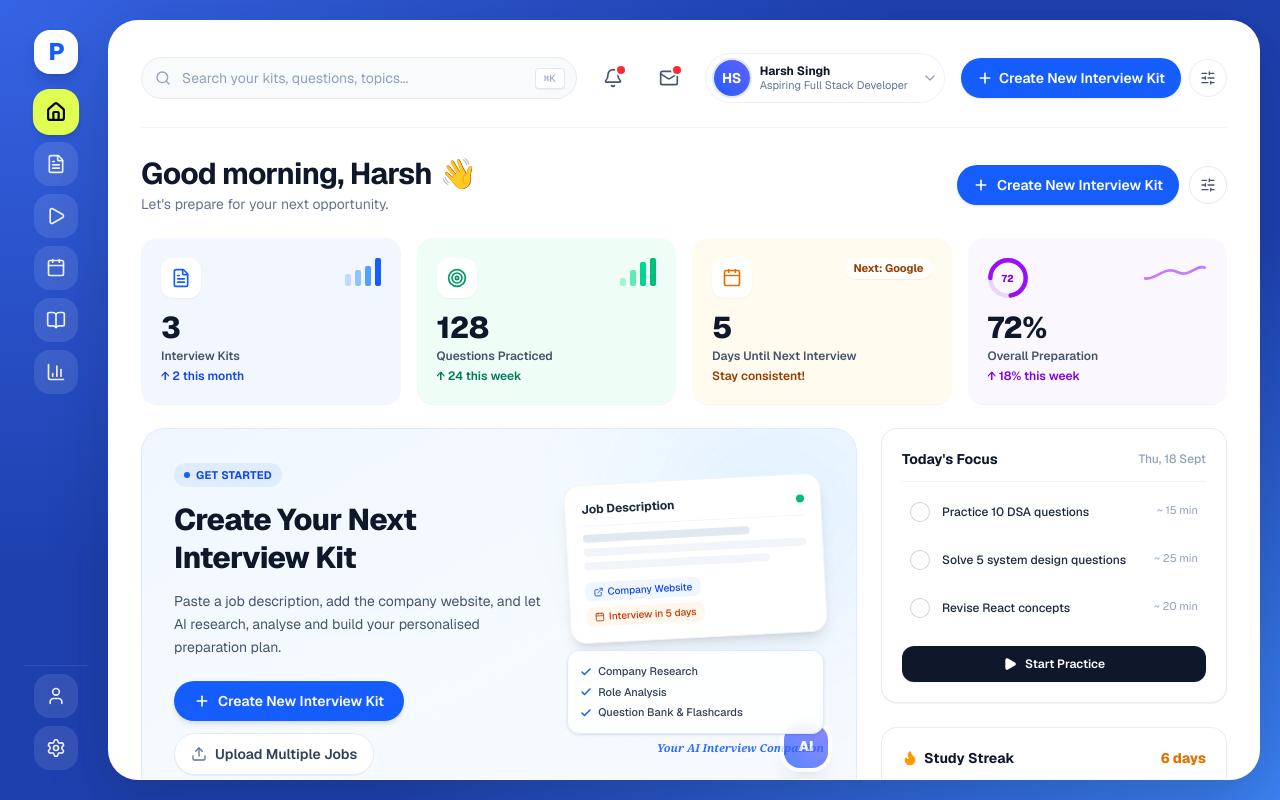
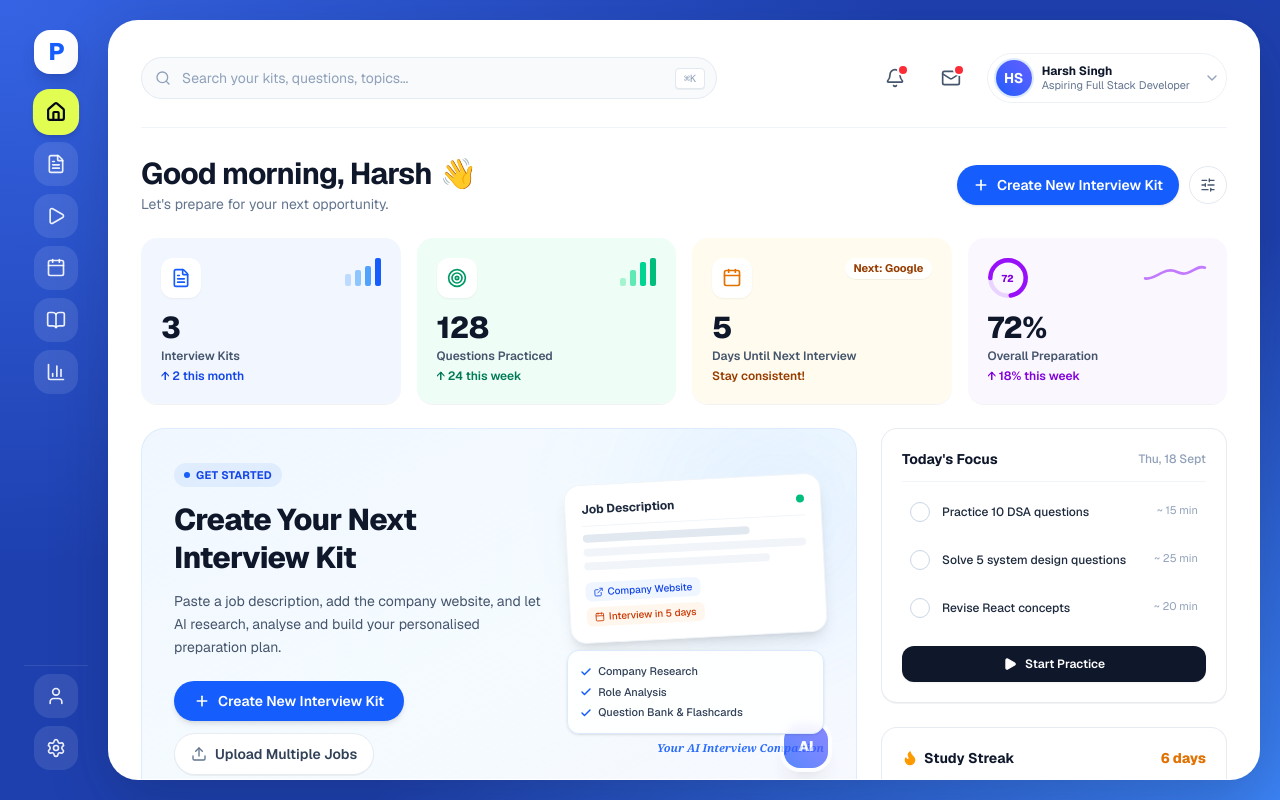
Before and after one commit to Harsh231075/trao, a Next.js app in the folder client/: page / in a window 1280 px wide. Built offline with nearby package versions, Linux system fonts and the light colour scheme.

Commit message:
style: remove create button and filter icon from header bar

```diff
--- a/client/src/components/Header.tsx
+++ b/client/src/components/Header.tsx
@@ -1,7 +1,7 @@
 "use client";
 
-import React, { useState } from "react";
-import { Search, Bell, Mail, ChevronDown, SlidersHorizontal, Plus } from "lucide-react";
+import { useState } from "react";
+import { Search, Bell, Mail, ChevronDown } from "lucide-react";
 
 interface HeaderProps {
   onOpenCreateKit?: () => void;
@@ -32,7 +32,7 @@ export default function Header({ onOpenCreateKit }: HeaderProps) {
         </div>
       </div>
 
-      {/* Right Controls: Notifications, Messages, User Profile, CTA */}
+      {/* Right Controls: Notifications, Messages, User Profile */}
       <div className="flex items-center justify-between md:justify-end gap-3 sm:gap-4 shrink-0">
         {/* Notification Bell */}
         <button
@@ -61,7 +61,6 @@ export default function Header({ onOpenCreateKit }: HeaderProps) {
             className="flex items-center gap-2.5 p-1.5 pl-2 hover:bg-slate-50 rounded-full border border-slate-200/60 transition-all text-left"
           >
             <div className="w-9 h-9 rounded-full bg-gradient-to-tr from-blue-600 to-indigo-500 text-white flex items-center justify-center font-bold text-sm shadow-sm overflow-hidden ring-2 ring-blue-100">
-              {/* Profile Avatar Initials / Image */}
               <span>HS</span>
             </div>
             <div className="hidden lg:block pr-1">
@@ -91,28 +90,6 @@ export default function Header({ onOpenCreateKit }: HeaderProps) {
             </div>
           )}
         </div>
-
-        {/* Action Button & Filters */}
-        <div className="flex items-center gap-2">
-          {onOpenCreateKit && (
-            <button
-              onClick={onOpenCreateKit}
-              className="flex items-center gap-1.5 px-4 py-2.5 bg-blue-600 hover:bg-blue-700 text-white text-xs sm:text-sm font-semibold rounded-full shadow-sm hover:shadow-md transition-all active:scale-95"
-            >
-              <Plus className="w-4 h-4 stroke-[2.5]" />
-              <span className="hidden sm:inline">Create New Interview Kit</span>
-              <span className="sm:hidden">New Kit</span>
-            </button>
-          )}
-
-          <button
-            type="button"
-            className="p-2.5 text-slate-600 hover:text-slate-900 hover:bg-slate-100 border border-slate-200/80 rounded-full transition-colors"
-            title="Filter Settings"
-          >
-            <SlidersHorizontal className="w-4 h-4" />
-          </button>
-        </div>
       </div>
     </header>
   );
```
